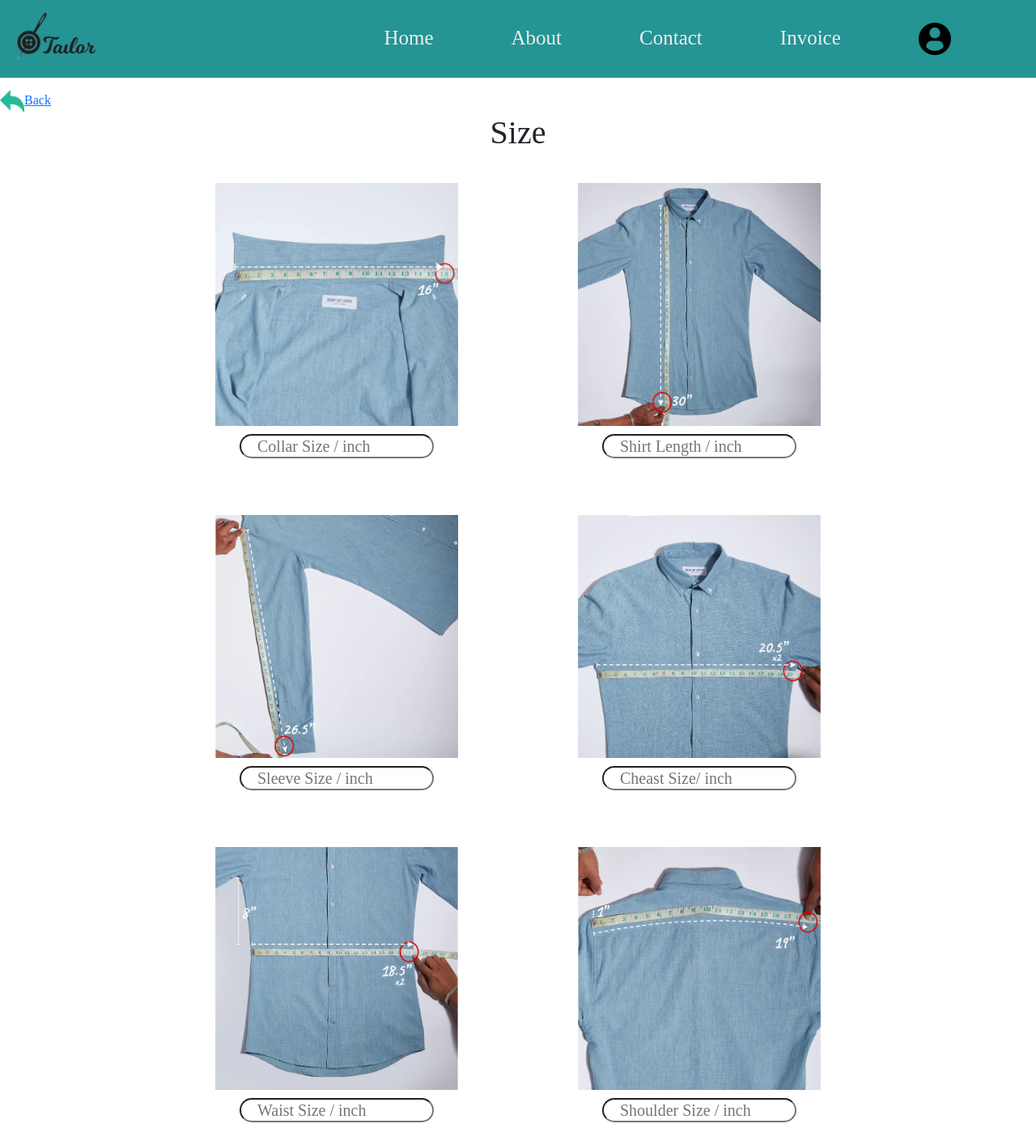
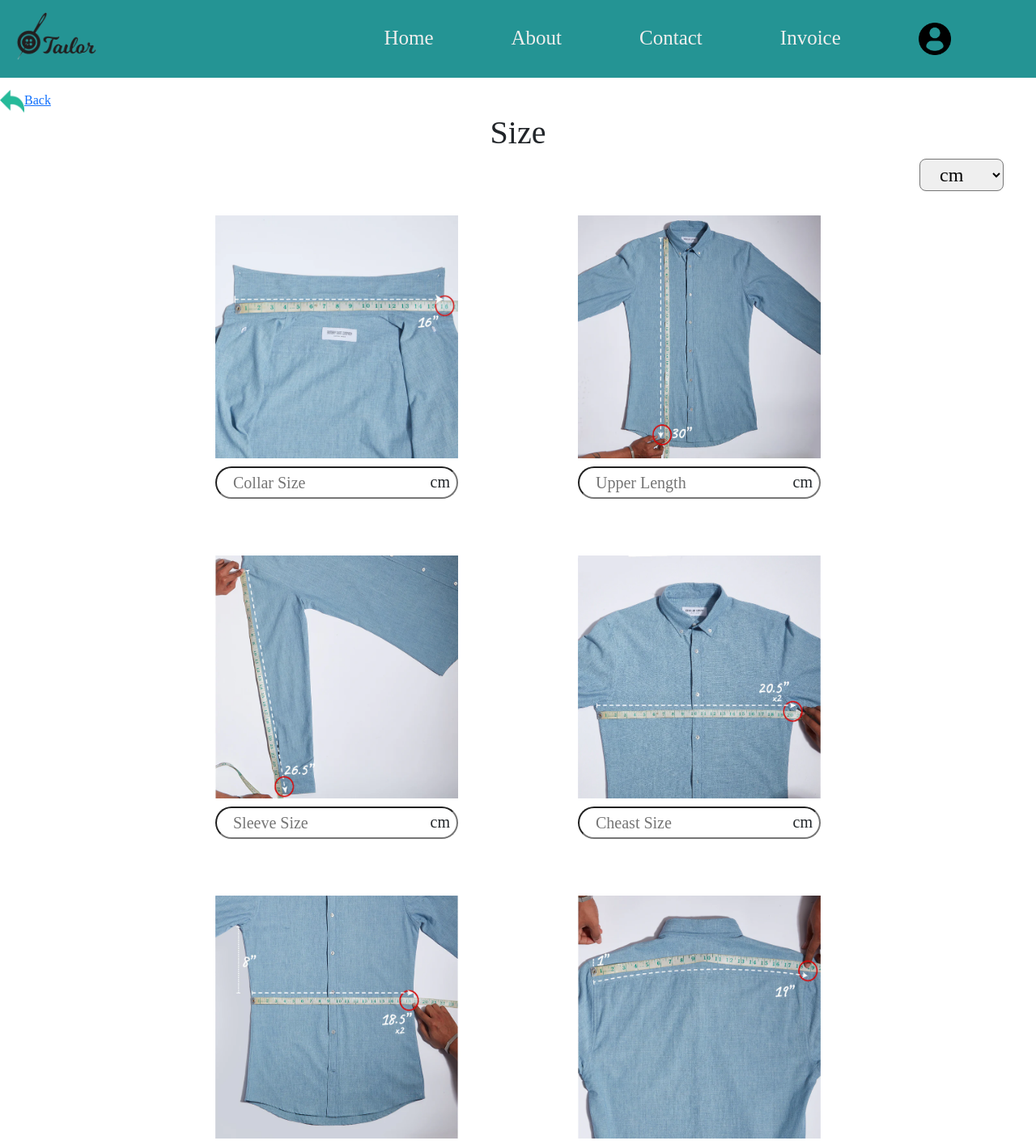
Before and after one commit to shivkumarloharkar2002/tailorproject, a React (Create React App) app in the folder frontend/: page /measurement in a window 1280 px wide. Shown: the top 1414 px of the page at 81% size. Built offline with nearby package versions, Linux system fonts and the light colour scheme.

Commit message:
Measure Complete

```diff
--- a/frontend/src/View/Customer/AddCustomers/AddCustomer.css
+++ b/frontend/src/View/Customer/AddCustomers/AddCustomer.css
@@ -16,7 +16,7 @@
     height:auto;
     border-radius: 10px;
     border: 1px solid black;
-    margin: 90px auto;
+    margin: 50px auto;
     padding: 40px 0;
     text-align: center;
     background-color: rgba(36, 148, 148, 0.54);
--- a/frontend/src/View/Customer/AddCustomers/Measurement.css
+++ b/frontend/src/View/Customer/AddCustomers/Measurement.css
@@ -7,24 +7,42 @@
     align-items: center;
     /* border: 2px solid maroon; */
 }
-
 .size_img{
     /* border: 1px solid purple; */
     height: 300px;
     width: 300px;
 }
+.sizetoggle{
+    text-align: right;
+    padding: 0 40px;
+}
 
+.selectunit{
+    border-radius: 8px;
+    padding: 5px 20px;
+    font-size: 24px;
+}
+
+.disinch{position: relative;
+    margin-top: 0px;
+    display: flex;
+}
+.unit{
+    position: absolute;
+    right: 10px;
+    margin-top: 17px;
+}
 .size_subdiv{
 /* border: 1px solid green; */
 margin: 30px auto;
 }
 
 .size_input{
-    width: 80%;
+    width: 100%;
     display: block;
     align-self: center;
     margin:10px auto;
-    height: 30px;
+    height: 40px;
     font-size: 20px;
     border-radius: 30px;
     padding: 5px 20px;
@@ -67,4 +85,7 @@ margin: 30px auto;
     align-items: center;
     /* border: 2px solid maroon; */
 }
+.backmain{
+    margin-top: 100px;
 }
+}
--- a/frontend/src/View/Customer/AddCustomers/Measurement.js
+++ b/frontend/src/View/Customer/AddCustomers/Measurement.js
@@ -9,44 +9,120 @@ import shoulder from '../../../Image/shoulder.webp'
 import { Link } from 'react-router-dom'
 import Header from '../../../Component/Header/Header'
 import back from '../../../Image/back.jpg'
+import { useState } from 'react'
 
 
 
 export default function Measurement() {
+
+  const [unit, setUnit] = useState('cm');
+  const [value, setValue] = useState('');
+
+  // Convert cm to inches
+  const convertToInches = (cm) => (cm / 2.54).toFixed(2);
+
+  // Convert inches to cm
+  const convertToCm = (inches) => (inches * 2.54).toFixed(2);
+
+  // Handle input change and convert based on current unit
+  const handleInputChange = (e) => {
+    const inputValue = e.target.value;
+    setValue(inputValue);
+  };
+
+  // Handle unit toggle
+  const handleUnitToggle = () => {
+    if (unit === 'cm') {
+      setValue(convertToInches(value));
+      setUnit('inch');
+    } else {
+      setValue(convertToCm(value));
+      setUnit('cm');
+    }
+  };
+
   return (
     <>
-     <header className='top_nav'><Header/></header>
-     <div className='backmain'><Link to='/choosefabric'><img src={back} className='backimg'/>Back</Link></div>
+      <header className='top_nav'><Header /></header>
+      <div className='backmain'><Link to='/choosefabric'><img src={back} className='backimg' />Back</Link></div>
       <div>
-    <h1 style={{textAlign:'center'}}>Size</h1>
+        <h1 style={{ textAlign: 'center' }}>Size</h1>
+        <div className='sizetoggle'>
+          <select value={unit}
+          onChange={handleUnitToggle}
+          className='selectunit'>
+            <option value="inch">inch</option>
+            <option value="cm">cm</option>
+            {/* <option value="in">inch</option> */}
+          </select>
+        {/* <button onClick={handleUnitToggle}>
+          Switch to {unit === 'cm' ? 'inch' : 'cm'}
+        </button> */}
+        {/* <h4>Measure Size in "{unit}"</h4> */}
+        </div>
         <div >
           <div className='size_main' >
             <div className='size_subdiv'>
-                <img src={collar} className='size_img'/><br/>
-                <input type='number' placeholder='Collar Size / inch' className='size_input'/>
+              <img src={collar} className='size_img' /><br />
+             <div className='disinch'> <input
+                type='number'
+                value={value}
+                onChange={handleInputChange}
+                placeholder={`Collar Size `}
+                className='size_input' /><h5 className='unit'>{unit}</h5>
+            </div></div>
+            <div className='size_subdiv'>
+              <img src={length} className='size_img' /><br />
+              <div className='disinch'> <input
+                type='number'
+                value={value}
+                onChange={handleInputChange}
+                placeholder={`Upper Length `}
+                className='size_input' /><h5 className='unit'>{unit}</h5>
             </div>
-            <div  className='size_subdiv'>
-                <img src={length}  className='size_img'/><br/>
-                <input  type='number' placeholder='Shirt Length / inch' className='size_input'/>
             </div>
-            <div  className='size_subdiv'>
-            <img src={sleeve}  className='size_img'/><br/>
-            <input  type='number' placeholder='Sleeve Size / inch' className='size_input'/>
+            <div className='size_subdiv'>
+              <img src={sleeve} className='size_img' /><br />
+              <div className='disinch'> <input
+                type='number'
+                value={value}
+                onChange={handleInputChange}
+                placeholder={`Sleeve Size `}
+                className='size_input' /><h5 className='unit'>{unit}</h5>
+            </div>
             </div>
             {/*
         </div>
         <div className='size_main'> */}
             <div className='size_subdiv'>
-            <img src={cheast}  className='size_img'/><br/>
-            <input  type='number' placeholder='Cheast Size/ inch' className='size_input'/>
+              <img src={cheast} className='size_img' /><br />
+              <div className='disinch'> <input
+                type='number'
+                value={value}
+                onChange={handleInputChange}
+                placeholder={`Cheast Size `}
+                className='size_input' /><h5 className='unit'>{unit}</h5>
+            </div>
             </div>
             <div className='size_subdiv'>
-            <img src={waist}  className='size_img'/><br/>
-            <input  type='number' placeholder='Waist Size / inch' className='size_input'/>
+              <img src={waist} className='size_img' /><br />
+              <div className='disinch'> <input
+                type='number'
+                value={value}
+                onChange={handleInputChange}
+                placeholder={`Waist Size `}
+                className='size_input' /><h5 className='unit'>{unit}</h5>
+            </div>
             </div>
             <div className='size_subdiv'>
-            <img src={shoulder}  className='size_img'/><br/>
-            <input  type='number' placeholder='Shoulder Size / inch' className='size_input'/>
+              <img src={shoulder} className='size_img' /><br />
+              <div className='disinch'> <input
+                type='number'
+                value={value}
+                onChange={handleInputChange}
+                placeholder={`Shoulder Size `}
+                className='size_input' /><h5 className='unit'>{unit}</h5>
+            </div>
             </div>
 
           </div>
--- a/frontend/src/View/Customer/AddCustomers/SelectCategory.css
+++ b/frontend/src/View/Customer/AddCustomers/SelectCategory.css
@@ -17,5 +17,5 @@
     justify-content: space-evenly;
     /* border: 5px dotted plum; */
     width: 75.5vw;
-    margin:70px auto;
+    margin:40px auto;
 }
--- a/frontend/src/View/Customer/AddCustomers/SelectCategory.js
+++ b/frontend/src/View/Customer/AddCustomers/SelectCategory.js
@@ -15,6 +15,7 @@ function SelectCategory() {
    <>
        <header className='top_nav'><Header/></header>
        <div className='backmain'><Link to='/customerinfo'><img src={back} className='backimg'/>Back</Link></div>
+       <h1 className='center'>Cloths Category</h1>
    <div className='select_cat_main'>
     <Link to='/choosefabric'><SelectCategoryCard cimg={shirts} chead={"Shirt"} /> </Link>
     <SelectCategoryCard cimg={pants}  chead={"Pant"}/>
```
Lines whose indentation alone changed are shown as unchanged.
